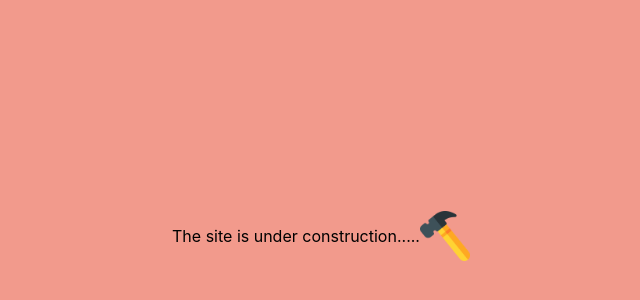
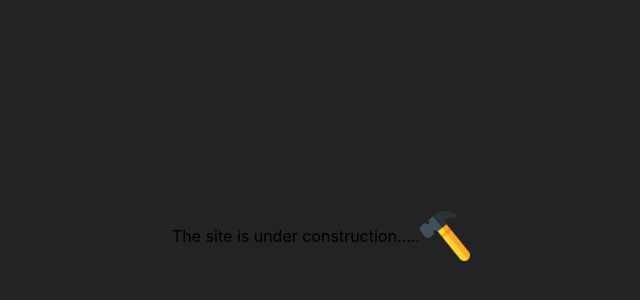
Before and after one commit to aditical/aditical.github.io, a React (Create React App) app in the folder portfolio/: page / in a window 1280 px wide. Shown: the part 114-414 px from the top of the page, without its empty margins (319-959 px from the left). Built offline with nearby package versions, Linux system fonts and the light colour scheme.

Commit message:
feat: add tailwind

```diff
--- a/portfolio/package.json
+++ b/portfolio/package.json
@@ -39,6 +39,7 @@
     ]
   },
   "devDependencies": {
-    "gh-pages": "^3.2.3"
+    "gh-pages": "^3.2.3",
+    "tailwindcss": "^3.4.1"
   }
 }
--- a/portfolio/src/assets/css/index.css
+++ b/portfolio/src/assets/css/index.css
@@ -1,3 +1,7 @@
+@tailwind base;
+@tailwind components;
+@tailwind utilities;
+
 body {
   margin: 0;
   font-family: -apple-system, BlinkMacSystemFont, 'Segoe UI', 'Roboto', 'Oxygen',
@@ -5,7 +9,7 @@ body {
     sans-serif;
   -webkit-font-smoothing: antialiased;
   -moz-osx-font-smoothing: grayscale;
-  background-color: #f19283eb;
+  background-color: #232323;
 }
 
 code {
--- /dev/null
+++ b/portfolio/tailwind.config.js
@@ -0,0 +1,32 @@
+/** @type {import('tailwindcss').Config} */
+module.exports = {
+  content: [
+    "./src/**/*.{js,jsx,ts,tsx}",
+  ],
+  theme: {
+    screens: {
+      sm: '480px',
+      md: '768px',
+      lg: '976px',
+      xl: '1440px',
+    },
+    colors: {
+      'black': "#232323",
+      'white': "#ffffff"
+    },
+    fontFamily: {
+      sans: ['Graphik', 'sans-serif'],
+      serif: ['Merriweather', 'serif'],
+    },
+    extend: {
+      spacing: {
+        '128': '32rem',
+        '144': '36rem',
+      },
+      borderRadius: {
+        '4xl': '2rem',
+      }
+    }
+  },
+  plugins: [],
+}
```
